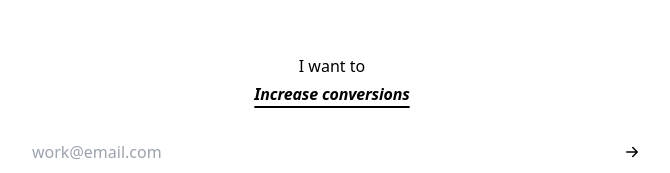
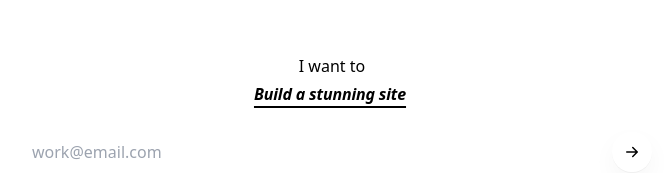
Before and after one commit to reedpafford/voro-ink, a Next.js app: page / in a window 1280 px wide. Shown: the part 267-440 px from the top of the page, without its empty margins (308-978 px from the left). Built offline with nearby package versions, Linux system fonts and the light colour scheme.

Commit message:
ui: typewriter rotation + perfect center/width alignment

```diff
--- a/src/app/globals.css
+++ b/src/app/globals.css
@@ -18,7 +18,7 @@ body { background: rgb(var(--color-bg)); color: rgb(var(--color-fg)); }
 .hero-title {
   font-size: var(--hero-size);
   font-style: italic;
-  font-weight: 700;            /* down from 800 */
+  font-weight: 700;
   letter-spacing: -0.01em;
   line-height: 1.08;
 }
@@ -28,7 +28,7 @@ body { background: rgb(var(--color-bg)); color: rgb(var(--color-fg)); }
 .underline-brand {
   text-decoration: underline;
   text-underline-offset: 6px;
-  text-decoration-thickness: 2px; /* quieter */
+  text-decoration-thickness: 2px;
   text-decoration-color: rgb(var(--color-brand));
 }
 
@@ -36,7 +36,7 @@ body { background: rgb(var(--color-bg)); color: rgb(var(--color-fg)); }
 .pill-input {
   height: 48px;
   width: 100%;
-  border-radius: var(--r-pill);
+  border-radius: 9999px;
   border: 1px solid rgb(var(--color-border));
   background: rgb(255 255 255 / .96);
   padding: 0 20px;
@@ -45,7 +45,7 @@ body { background: rgb(var(--color-bg)); color: rgb(var(--color-fg)); }
 }
 .pill-input:focus {
   outline: none;
-  border-color: rgb(198 198 198);     /* tiny nudge */
+  border-color: rgb(198 198 198);
   box-shadow: inset 0 0 0 1px rgb(255 255 255 / .95);
 }
 
@@ -56,7 +56,7 @@ body { background: rgb(var(--color-bg)); color: rgb(var(--color-fg)); }
   background: rgb(var(--color-fg));
   color: rgb(var(--color-bg));
   display: grid; place-items: center;
-  box-shadow: var(--shadow-soft);
+  box-shadow: 0 1px 0 rgba(0,0,0,.04), 0 10px 25px rgba(0,0,0,.04);
   transition: transform .18s ease, opacity .2s ease;
 }
 .btn-circle:hover { transform: translateY(-1px) scale(1.03); }
@@ -68,3 +68,15 @@ body { background: rgb(var(--color-bg)); color: rgb(var(--color-fg)); }
   box-shadow: 0 0 0 2px rgb(255 255 255 / .9), 0 0 0 4px rgb(17 17 17 / .12);
   border-radius: 9999px;
 }
+
+/* Typewriter caret */
+@keyframes caretBlink { 0%, 40% { opacity: 1 } 50%, 90% { opacity: 0 } 100% { opacity: 1 } }
+.caret {
+  width: 1px;
+  height: 0.9em;
+  background: rgb(var(--color-brand));
+  display: inline-block;
+  margin-left: 3px;
+  vertical-align: -.05em;
+  animation: caretBlink 1s steps(1, end) infinite;
+}
--- a/src/components/RotatingPitch.tsx
+++ b/src/components/RotatingPitch.tsx
@@ -1,42 +1,71 @@
 "use client";
 
-import { useEffect, useMemo, useState } from "react";
-import { AnimatePresence, motion, useReducedMotion } from "framer-motion";
+import { useEffect, useMemo, useRef, useState } from "react";
+import { useReducedMotion } from "framer-motion";
 import { ROTATION_LINES } from "@/lib/lines";
 
-/** Rotates forever with a subtle rotate+glide; width capped to match the email field. */
+/**
+ * Typewriter rotation:
+ * - Types each phrase, waits, then moves to the next (no jitter)
+ * - Always centered and capped to the same width as the email field (.stack)
+ * - Underline stays teal; blinking caret while typing/paused
+ */
 export default function RotatingPitch() {
   const reduce = useReducedMotion();
   const [index, setIndex] = useState(0);
-  const dwell = 3200; // stays longer
+  const [typed, setTyped] = useState("");
+  const typingRef = useRef<number | null>(null);
+  const pauseRef = useRef<number | null>(null);
+
+  const current = useMemo(() => ROTATION_LINES[index], [index]);
 
   useEffect(() => {
-    const t = setTimeout(() => setIndex((i) => (i + 1) % ROTATION_LINES.length), dwell);
-    return () => clearTimeout(t);
-  }, [index]);
+    // Clear any prior timers when index changes/unmounts
+    if (typingRef.current) clearInterval(typingRef.current);
+    if (pauseRef.current) clearTimeout(pauseRef.current);
 
-  const current = useMemo(() => ROTATION_LINES[index], [index]);
+    if (reduce) {
+      setTyped(current);
+      pauseRef.current = window.setTimeout(() => {
+        setIndex((i) => (i + 1) % ROTATION_LINES.length);
+      }, 2200);
+      return () => {
+        if (pauseRef.current) clearTimeout(pauseRef.current);
+      };
+    }
+
+    // Type characters in
+    setTyped("");
+    const chars = Array.from(current);
+    let i = 0;
+    const TYPE_MS = 34;          // typing speed
+    const HOLD_MS = 1400;        // pause after fully typed
+
+    typingRef.current = window.setInterval(() => {
+      i++;
+      setTyped(chars.slice(0, i).join(""));
+      if (i >= chars.length && typingRef.current) {
+        clearInterval(typingRef.current);
+        pauseRef.current = window.setTimeout(() => {
+          setIndex((x) => (x + 1) % ROTATION_LINES.length);
+        }, HOLD_MS);
+      }
+    }, TYPE_MS);
+
+    return () => {
+      if (typingRef.current) clearInterval(typingRef.current);
+      if (pauseRef.current) clearTimeout(pauseRef.current);
+    };
+  }, [current, reduce]);
 
   return (
     <div className="text-center stack">
       <p className="eyebrow mb-2">I want to</p>
-
-      {/* make the phrase block the same width as the field below */}
-      <div className="relative w-full mx-auto">
-        <AnimatePresence mode="wait" initial={false}>
-          <motion.span
-            key={current}
-            initial={reduce ? { opacity: 0 } : { y: 10, rotate: 2.5, opacity: 0 }}
-            animate={reduce ? { opacity: 1 } : { y: 0, rotate: 0, opacity: 1 }}
-            exit={reduce ? { opacity: 0 } : { y: -10, rotate: -2.5, opacity: 0 }}
-            transition={{ duration: 0.35, ease: "easeOut" }}
-          >
-            <span className="hero-title underline-brand block">{current}</span>
-          </motion.span>
-        </AnimatePresence>
-
-        {/* teal sweep underline managed by the text decoration above; if you prefer the sweep bar, we can restore it */}
-      </div>
+      <h1 className="hero-title leading-tight">
+        <span className="underline-brand">{typed}</span>
+        {/* caret */}
+        <span aria-hidden="true" className="caret" />
+      </h1>
     </div>
   );
 }
```
